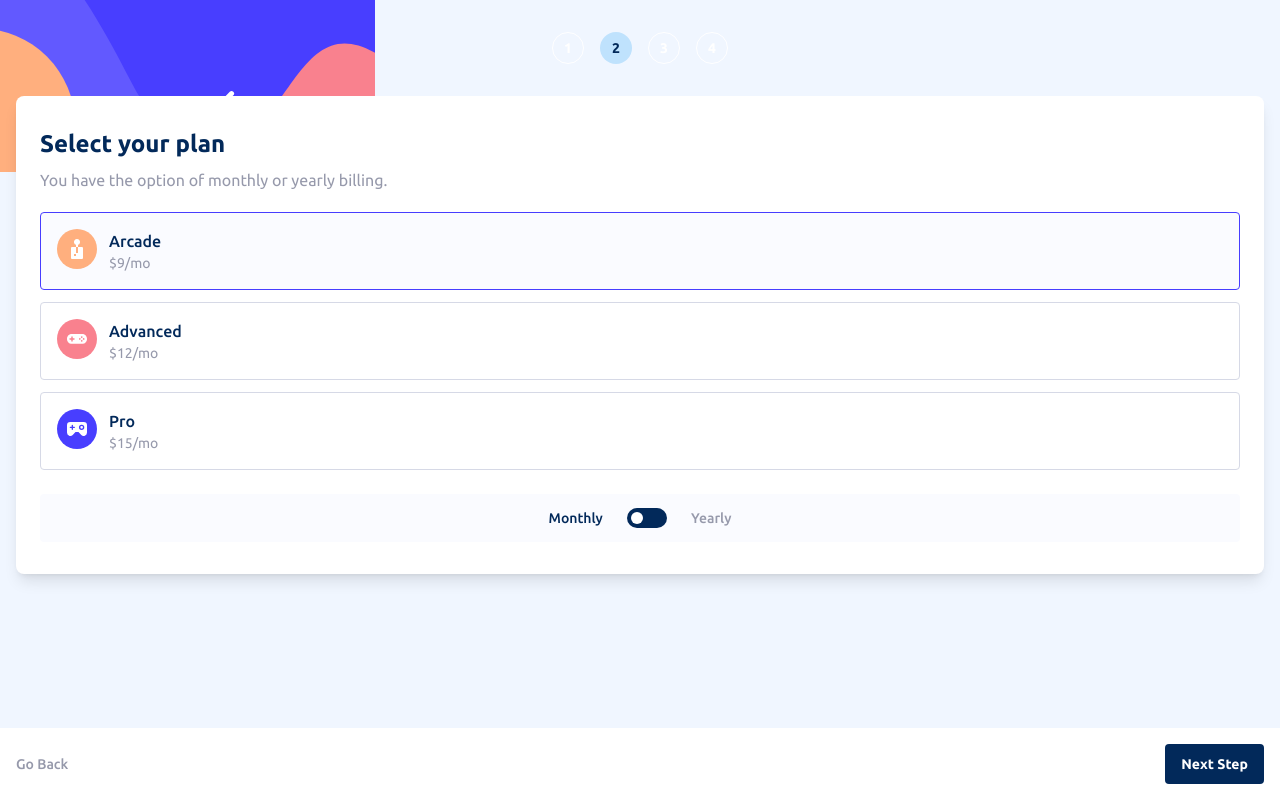
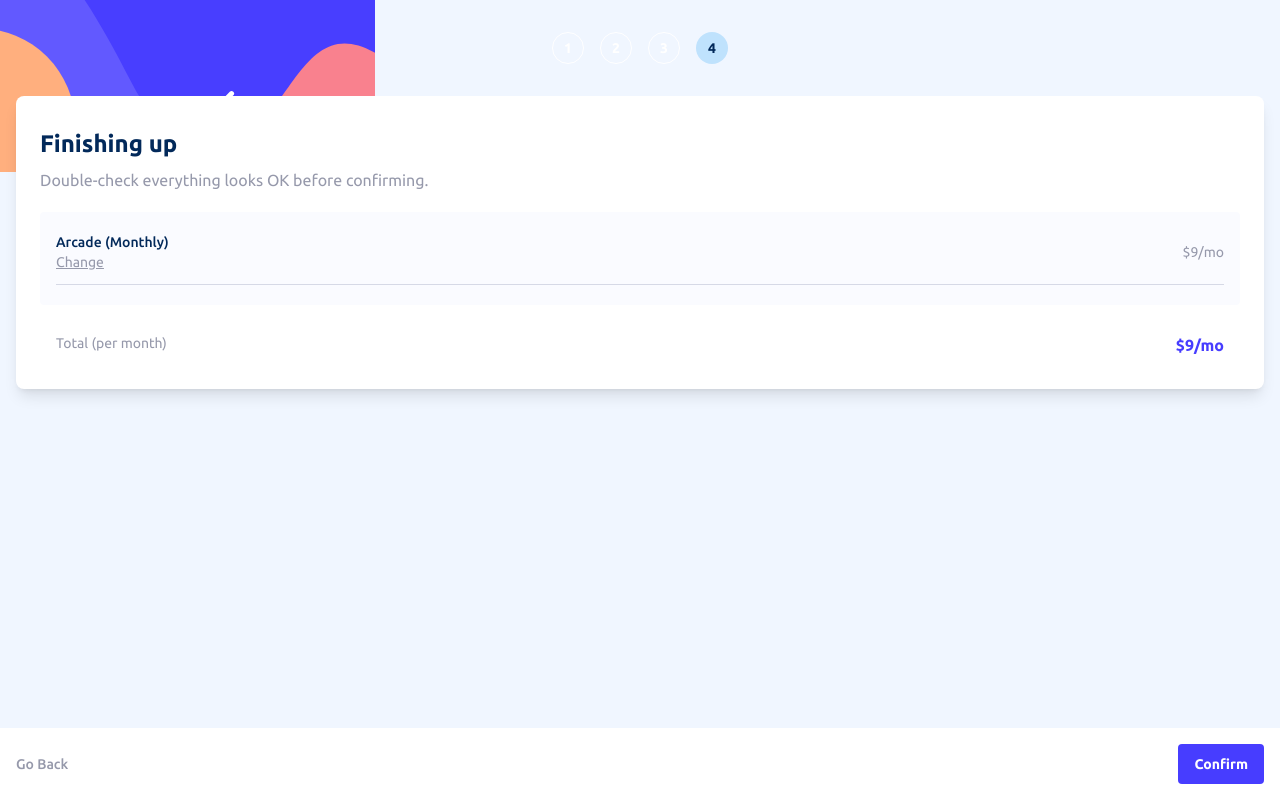
Before and after one commit to danaYatsuta/fm-multi-step-form, a Vue app: page / in a window 1280 px wide. Built offline with nearby package versions, Linux system fonts and the light colour scheme; the HTML template or start-up script is replaced by a standard one.

Commit message:
Confirm button on step four

```diff
--- a/src/App.vue
+++ b/src/App.vue
@@ -10,8 +10,8 @@ import type { Addon, Form, FormErrors, Plan } from './types.d.ts'
 
 type Step = 1 | 2 | 3 | 4
 
-const currentStep = ref<Step>(2)
-const lastAvailableStep = ref<Step>(2)
+const currentStep = ref<Step>(4)
+const lastAvailableStep = ref<Step>(4)
 
 const plans: Plan[] = [
   {
@@ -204,12 +204,21 @@ function onNextStepButtonClick() {
       </button>
 
       <button
+        v-if="currentStep !== 4"
         type="button"
         class="bg-marine-blue h-10 rounded-sm px-4 text-sm font-bold text-white"
         @click="onNextStepButtonClick"
       >
         Next Step
       </button>
+
+      <button
+        v-else
+        type="submit"
+        class="bg-purplish-blue h-10 rounded-sm px-4 text-sm font-bold text-white"
+      >
+        Confirm
+      </button>
     </div>
   </div>
 </template>
```
